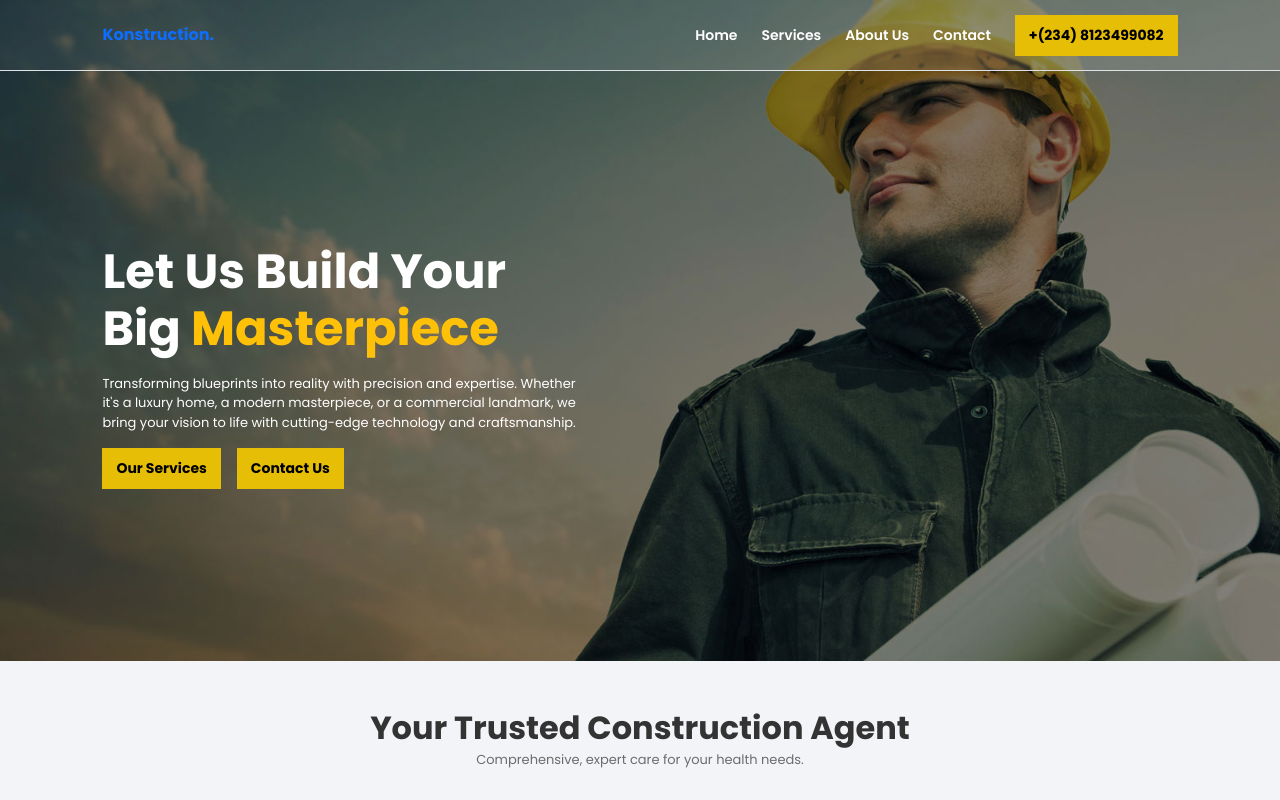
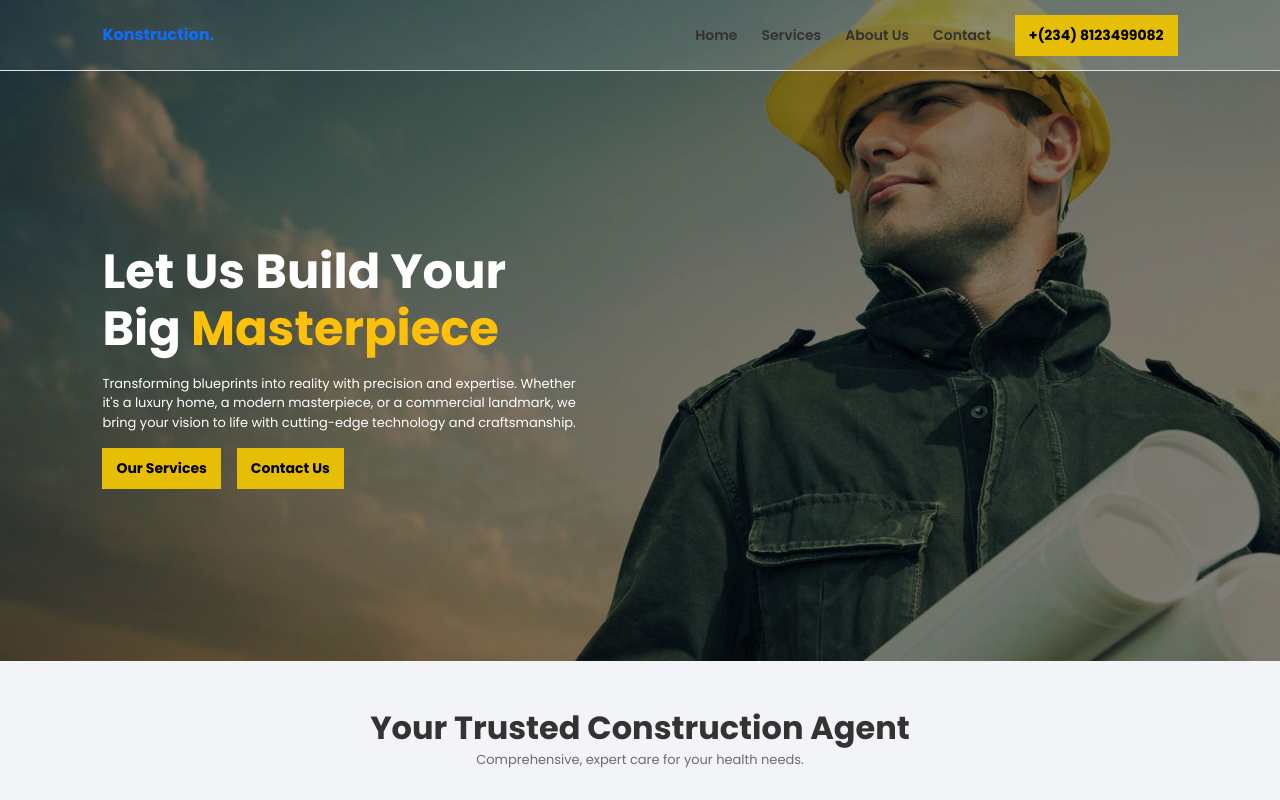
Before and after one commit to Olawoyin1/Construction-Website, a React (Create React App) app: page / in a window 1280 px wide. Shown: the top 800 px of the page. Built offline with nearby package versions, Linux system fonts and the light colour scheme.

Commit message:
Made changes to the navbar

```diff
--- a/src/App.css
+++ b/src/App.css
@@ -143,8 +143,6 @@ p{
   background-position: center;
   background-size: cover;
   background-attachment: fixed;
-  /* background-color: #1f1f1f77; */
-  background-blend-mode: multiply;
 
 }
 
@@ -213,7 +211,7 @@ p{
 
 .mobile-menu{
   z-index: 2 !important;
-  background: linear-gradient(135deg, #edf0f4, #dee1e5a5);
+  background: linear-gradient(135deg, #edf0f4, #dee1e555);
   backdrop-filter: blur(10px) !important;
 }
 
--- a/src/Components/Hero.jsx
+++ b/src/Components/Hero.jsx
@@ -143,6 +143,10 @@ import React, { useState, useEffect } from "react";
 import { Link } from "react-router-dom";
 import { motion, AnimatePresence } from 'framer-motion';
 import { RiMenu4Line, RiCloseLine } from 'react-icons/ri';
+import { FaXTwitter } from "react-icons/fa6";
+import { FaLinkedinIn } from "react-icons/fa6";
+import { GrInstagram } from "react-icons/gr";
+import { FaFacebookF } from "react-icons/fa6";
 
 const words = ["Dreams", "Masterpiece", "Ideas", "Space"];
 
@@ -202,30 +206,48 @@ const Hero = () => {
   return (
     <motion.div id="hero">
       {/* Navbar */}
-      <div className='main-navbar border-bottom  d-md-block'
-         style={{ position: menuOpen ? 'fixed' : 'static', width: '100%', top: 0, zIndex: 1050 }}>
+      <div
+            className="main-navbar border-bottom  d-md-block"
+            style={{ width: "100%", zIndex: 1050 }}
+          >
             <div className="container2">
-        <nav className='d-flex header align-items-center justify-content-between'>
+              <nav className="d-flex header align-items-center justify-content-between">
                 <Link to="/">
                   <h4 className="navbar-brand fw-bolder">Konstruction.</h4>
                 </Link>
 
                 {/* Desktop Menu */}
-          <ul className="p-0 d-none  d-md-flex gap-4 align-items-center">
-            <li><Link className='nav-link text-white' to="/">Home</Link></li>
-            <li><Link className='nav-link text-white' to="/services">Services</Link></li>
-            <li><Link className='nav-link text-white' to="/about">About Us</Link></li>
-            <li><Link className='nav-link text-white' to="/contact">Contact</Link></li>
-            <button className='main-btn'>+(234) 8123499082</button>
+                <ul className="p-0 d-none d-md-flex gap-4 align-items-center">
+                  <li>
+                    <Link className="nav-link" to="/">
+                      Home
+                    </Link>
+                  </li>
+                  <li>
+                    <Link className="nav-link" to="/services">
+                      Services
+                    </Link>
+                  </li>
+                  <li>
+                    <Link className="nav-link" to="/about">
+                      About Us
+                    </Link>
+                  </li>
+                  <li>
+                    <Link className="nav-link" to="/contact">
+                      Contact
+                    </Link>
+                  </li>
+                  <button className="main-btn">+(234) 8123499082</button>
                 </ul>
 
                 {/* Mobile Menu Button */}
                 <motion.div
-            className='d-flex d-md-none'
+                  className="d-flex d-md-none"
                   onClick={toggleMenu}
                   whileTap={{ scale: 0.9 }}
                 >
-            {menuOpen ? <RiCloseLine size={24} color="#ffffff" /> : <RiMenu4Line color="#ffffff" size={24} />}
+                  {menuOpen ? <RiCloseLine size={24} /> : <RiMenu4Line size={24} />}
                 </motion.div>
               </nav>
 
@@ -233,18 +255,51 @@ const Hero = () => {
               <AnimatePresence>
                 {menuOpen && (
                   <motion.ul
-              initial={{ x: "-100%", opacity: 0 }}
-              animate={{ x: 0, opacity: 1 }}
-              exit={{ x: "-100%", opacity: 0 }}
+                    initial={{ y: "-100%", opacity: 0 }}
+                    animate={{ y: 0, opacity: 1 }}
+                    exit={{ y: "-100%", opacity: 0 }}
                     transition={{ duration: 0.4, ease: "easeInOut" }}
-              className="mobile-menu position-fixed top-0 start-0 vh-100 bg-white shadow p-4 d-flex flex-column gap-4"
+                    className="mobile-menu d-flex flex-column gap-3 vh-100  p-4"
                     style={{ zIndex: 1100 }}
                   >
-              <li><Link className='nav-link' to="/" onClick={toggleMenu}>Home</Link></li>
-              <li><Link className='nav-link' to="/services" onClick={toggleMenu}>Services</Link></li>
-              <li><Link className='nav-link' to="/about" onClick={toggleMenu}>About Us</Link></li>
-              <li><Link className='nav-link' to="/contact" onClick={toggleMenu}>Contact</Link></li>
-              <button className='main-btn' onClick={toggleMenu}>+(234) 8123499082</button>
+                    <li>
+                      <Link className="nav-link" to="/" onClick={toggleMenu}>
+                        Home
+                      </Link>
+                    </li>
+                    <li>
+                      <Link className="nav-link" to="/services" onClick={toggleMenu}>
+                        Services
+                      </Link>
+                    </li>
+                    <li>
+                      <Link className="nav-link" to="/about" onClick={toggleMenu}>
+                        About Us
+                      </Link>
+                    </li>
+                    <li>
+                      <Link className="nav-link" to="/contact" onClick={toggleMenu}>
+                        Contact
+                      </Link>
+                    </li>
+
+
+                    <ul className="p-0  mt-2 mt-sm-4 d-flex  justify-content-sm-start align-items-sm-start flex-column gap-3 ">
+                      <h6 className="fw-bold">Konstruction.</h6>
+                      <small className=" text-sm-start">
+                        Get the care you deserve with our reliable, professional, and
+                        patient-focused healthcare services.
+                      </small>
+                      <div className="socials  d-flex align-items-center gap-3">
+                        <FaXTwitter className="muted" size={20} />
+                        <FaLinkedinIn className="muted" size={20} />
+                        <GrInstagram className="muted" size={20} />
+                        <FaFacebookF className="muted" size={20} />
+                      </div>
+                    </ul>
+                    <button className="main-btn mt-2" onClick={toggleMenu}>
+                      +(234) 8123499082
+                    </button>
                   </motion.ul>
                 )}
               </AnimatePresence>
--- a/src/Components/Navbar.jsx
+++ b/src/Components/Navbar.jsx
@@ -30,12 +30,14 @@
 
 // export default Navbar
 
-
-
-import React, { useState } from 'react';
-import { Link } from 'react-router-dom';
-import { RiMenu4Line, RiCloseLine } from 'react-icons/ri';
-import { motion, AnimatePresence } from 'framer-motion';
+import React, { useState } from "react";
+import { Link } from "react-router-dom";
+import { RiMenu4Line, RiCloseLine } from "react-icons/ri";
+import { motion, AnimatePresence } from "framer-motion";
+import { FaXTwitter } from "react-icons/fa6";
+import { FaLinkedinIn } from "react-icons/fa6";
+import { GrInstagram } from "react-icons/gr";
+import { FaFacebookF } from "react-icons/fa6";
 
 const Navbar = () => {
   const [menuOpen, setMenuOpen] = useState(false);
@@ -45,26 +47,44 @@ const Navbar = () => {
   };
 
   return (
-    <div className='main-navbar border-bottom  d-md-block'
-         style={{ position: menuOpen ? 'fixed' : 'static', width: '100%', top: 0, zIndex: 1050 }}>
+    <div
+      className="main-navbar border-bottom  d-md-block"
+      style={{ width: "100%", zIndex: 1050 }}
+    >
       <div className="container2">
-        <nav className='d-flex header align-items-center justify-content-between'>
+        <nav className="d-flex header align-items-center justify-content-between">
           <Link to="/">
             <h4 className="navbar-brand fw-bolder">Konstruction.</h4>
           </Link>
 
           {/* Desktop Menu */}
           <ul className="p-0 d-none d-md-flex gap-4 align-items-center">
-            <li><Link className='nav-link' to="/">Home</Link></li>
-            <li><Link className='nav-link' to="/services">Services</Link></li>
-            <li><Link className='nav-link' to="/about">About Us</Link></li>
-            <li><Link className='nav-link' to="/contact">Contact</Link></li>
-            <button className='main-btn'>+(234) 8123499082</button>
+            <li>
+              <Link className="nav-link" to="/">
+                Home
+              </Link>
+            </li>
+            <li>
+              <Link className="nav-link" to="/services">
+                Services
+              </Link>
+            </li>
+            <li>
+              <Link className="nav-link" to="/about">
+                About Us
+              </Link>
+            </li>
+            <li>
+              <Link className="nav-link" to="/contact">
+                Contact
+              </Link>
+            </li>
+            <button className="main-btn">+(234) 8123499082</button>
           </ul>
 
           {/* Mobile Menu Button */}
           <motion.div
-            className='d-flex d-md-none'
+            className="d-flex d-md-none"
             onClick={toggleMenu}
             whileTap={{ scale: 0.9 }}
           >
@@ -76,18 +96,51 @@ const Navbar = () => {
         <AnimatePresence>
           {menuOpen && (
             <motion.ul
-              initial={{ x: "-100%", opacity: 0 }}
-              animate={{ x: 0, opacity: 1 }}
-              exit={{ x: "-100%", opacity: 0 }}
+              initial={{ y: "-100%", opacity: 0 }}
+              animate={{ y: 0, opacity: 1 }}
+              exit={{ y: "-100%", opacity: 0 }}
               transition={{ duration: 0.4, ease: "easeInOut" }}
-              className="mobile-menu position-fixed top-0 start-0 vh-100 bg-white shadow p-4 d-flex flex-column gap-4"
+              className="mobile-menu d-flex flex-column gap-3 vh-100  p-4"
               style={{ zIndex: 1100 }}
             >
-              <li><Link className='nav-link' to="/" onClick={toggleMenu}>Home</Link></li>
-              <li><Link className='nav-link' to="/services" onClick={toggleMenu}>Services</Link></li>
-              <li><Link className='nav-link' to="/about" onClick={toggleMenu}>About Us</Link></li>
-              <li><Link className='nav-link' to="/contact" onClick={toggleMenu}>Contact</Link></li>
-              <button className='main-btn' onClick={toggleMenu}>+(234) 8123499082</button>
+              <li>
+                <Link className="nav-link" to="/" onClick={toggleMenu}>
+                  Home
+                </Link>
+              </li>
+              <li>
+                <Link className="nav-link" to="/services" onClick={toggleMenu}>
+                  Services
+                </Link>
+              </li>
+              <li>
+                <Link className="nav-link" to="/about" onClick={toggleMenu}>
+                  About Us
+                </Link>
+              </li>
+              <li>
+                <Link className="nav-link" to="/contact" onClick={toggleMenu}>
+                  Contact
+                </Link>
+              </li>
+
+
+              <ul className="p-0  mt-2 mt-sm-4 d-flex  justify-content-sm-start align-items-sm-start flex-column gap-3 ">
+                <h6 className="fw-bold">Konstruction.</h6>
+                <small className=" text-sm-start">
+                  Get the care you deserve with our reliable, professional, and
+                  patient-focused healthcare services.
+                </small>
+                <div className="socials  d-flex align-items-center gap-3">
+                  <FaXTwitter className="muted" size={20} />
+                  <FaLinkedinIn className="muted" size={20} />
+                  <GrInstagram className="muted" size={20} />
+                  <FaFacebookF className="muted" size={20} />
+                </div>
+              </ul>
+              <button className="main-btn mt-2" onClick={toggleMenu}>
+                +(234) 8123499082
+              </button>
             </motion.ul>
           )}
         </AnimatePresence>
```
Lines whose indentation alone changed are shown as unchanged.
